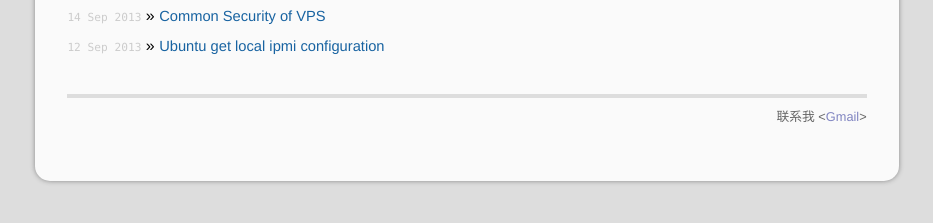
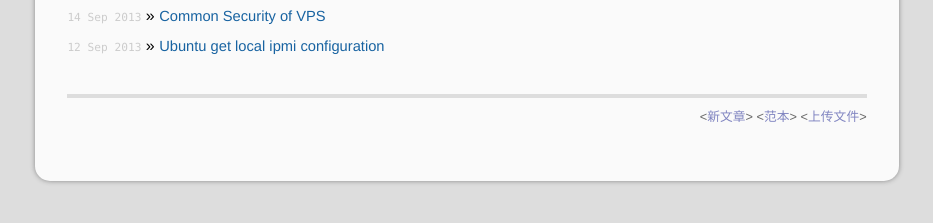
Before and after one commit to 692/blog, a Jekyll site: the page built from index.html, in a window 1280 px wide. Shown: the part 294-517 px from the top of the page, without its empty margins (173-1106 px from the left). Built offline with Jekyll 4.4.1, drawn with Linux system fonts in a browser that asks for light colours; Markdown is read by kramdown in place of the engine named in the settings.

Commit message:
Update default.html

```diff
--- a/_layouts/default.html
+++ b/_layouts/default.html
@@ -21,11 +21,11 @@
             <h1 class="title"><a href="/">{{ site.name }}</a></h1>
             <a class="extra" href="/">HOME</a>
             <a class="extra" href="/wiki">WIKI</a>
-            <a class="extra" href="/bookmarks" target="_blank">Bookmarks</a>
+            <a class="extra" href="https://692.github.io/bookmarks/" target="_blank">Bookmarks</a>
             <a class="extra" href="https://github.com/692">GITHUB</a>
             <a class="extra" href="/blog/about.html">ABOUT</a>
             <a class="extra" href="/blog/feed.xml">RSS</a>
-            <a class="extra" href="http://fjvi.xyz/" target="_blank">麦谷糖</a>
+            <a class="extra" href="https://mgtang.github.io/" target="_blank">麦谷糖</a>
           </div>
 
           {{ content }}
@@ -33,7 +33,7 @@
           <div class="footer">
             <div class="contact">
               <p>
-              联系我 <<a href="mailto:6889692@gmail.com">Gmail</a>>
+              <<a href="https://github.com/692/blog/new/gh-pages/_posts" target="_blank">新文章</a>>  <<a href="https://raw.githubusercontent.com/692/blog/gh-pages/_posts/2015-2-8-Markdown%20%E8%8C%83%E6%9C%AC.markdown" target="_blank">范本</a>> <<a href="https://github.com/692/wenjian/upload" target="_blank">上传文件</a>>
               </p>
             </div>
           </div>
```
